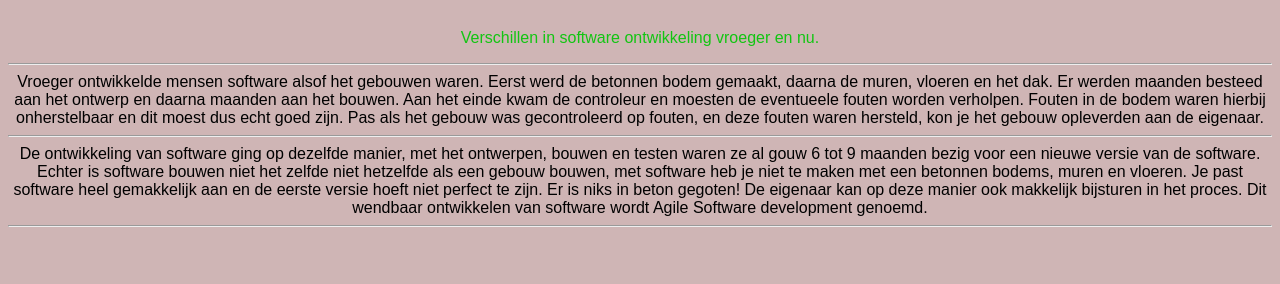
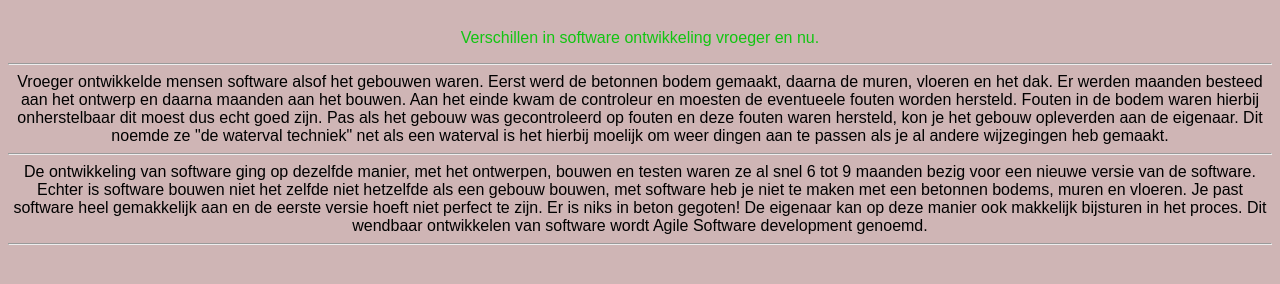
Before and after one commit to emmadegraaf/website-werkstuk-software-ontwikkeling, a plain HTML site: page hoofdstuk-1-geschiedenis.html in a window 1280 px wide. Shown: the part 146-430 px from the top of the page. Drawn offline with Linux system fonts and the light colour scheme.

Commit message:
hoofdstuk 1, 2 en 4 in eigen woorden veranderd

```diff
--- a/hoofdstuk-1-geschiedenis.html
+++ b/hoofdstuk-1-geschiedenis.html
@@ -11,11 +11,12 @@
    Vroeger ontwikkelde mensen software alsof het gebouwen waren.
    Eerst werd de betonnen bodem gemaakt, daarna de muren, vloeren en het dak.
    Er werden maanden besteed aan het ontwerp en daarna maanden aan het bouwen.
-   Aan het einde kwam de controleur en moesten de eventueele fouten worden verholpen.
-   Fouten in de bodem waren hierbij onherstelbaar en dit moest dus echt goed zijn.
-   Pas als het gebouw was gecontroleerd op fouten, en deze fouten waren hersteld, kon je het gebouw opleverden aan de eigenaar.
+   Aan het einde kwam de controleur en moesten de eventueele fouten worden hersteld.
+   Fouten in de bodem waren hierbij onherstelbaar dit moest dus echt goed zijn.
+   Pas als het gebouw was gecontroleerd op fouten en deze fouten waren hersteld, kon je het gebouw opleverden aan de eigenaar.
+   Dit noemde ze "de waterval techniek" net als een waterval is het hierbij moelijk om weer dingen aan te passen als je al andere wijzegingen heb gemaakt.
    <hr>
-   De ontwikkeling van software ging op dezelfde manier, met het ontwerpen, bouwen en testen waren ze al gouw 6 tot 9 maanden bezig voor een nieuwe versie van de software.
+   De ontwikkeling van software ging op dezelfde manier, met het ontwerpen, bouwen en testen waren ze al snel 6 tot 9 maanden bezig voor een nieuwe versie van de software.
    Echter is software bouwen niet het zelfde niet hetzelfde als een gebouw bouwen, met software heb je niet te maken met een betonnen bodems, muren en vloeren.
    Je past software heel gemakkelijk aan en de eerste versie hoeft niet perfect te zijn.
    Er is niks in beton gegoten!
```
Also changed, not shown: hoofdstuk-2-agile-software-ontwikkeling.html (+4 -2 lines), hoofdstuk-4-de-website-maken.html (+6 -2 lines).
